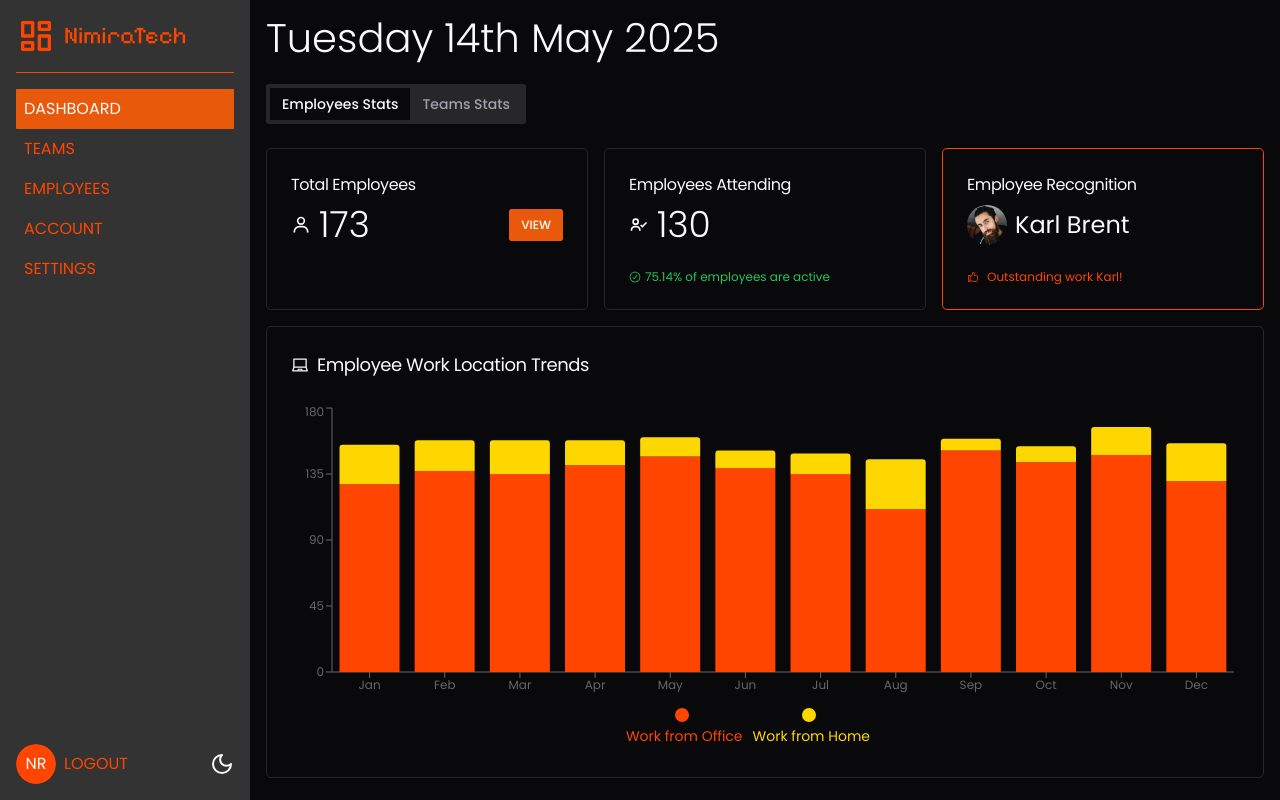
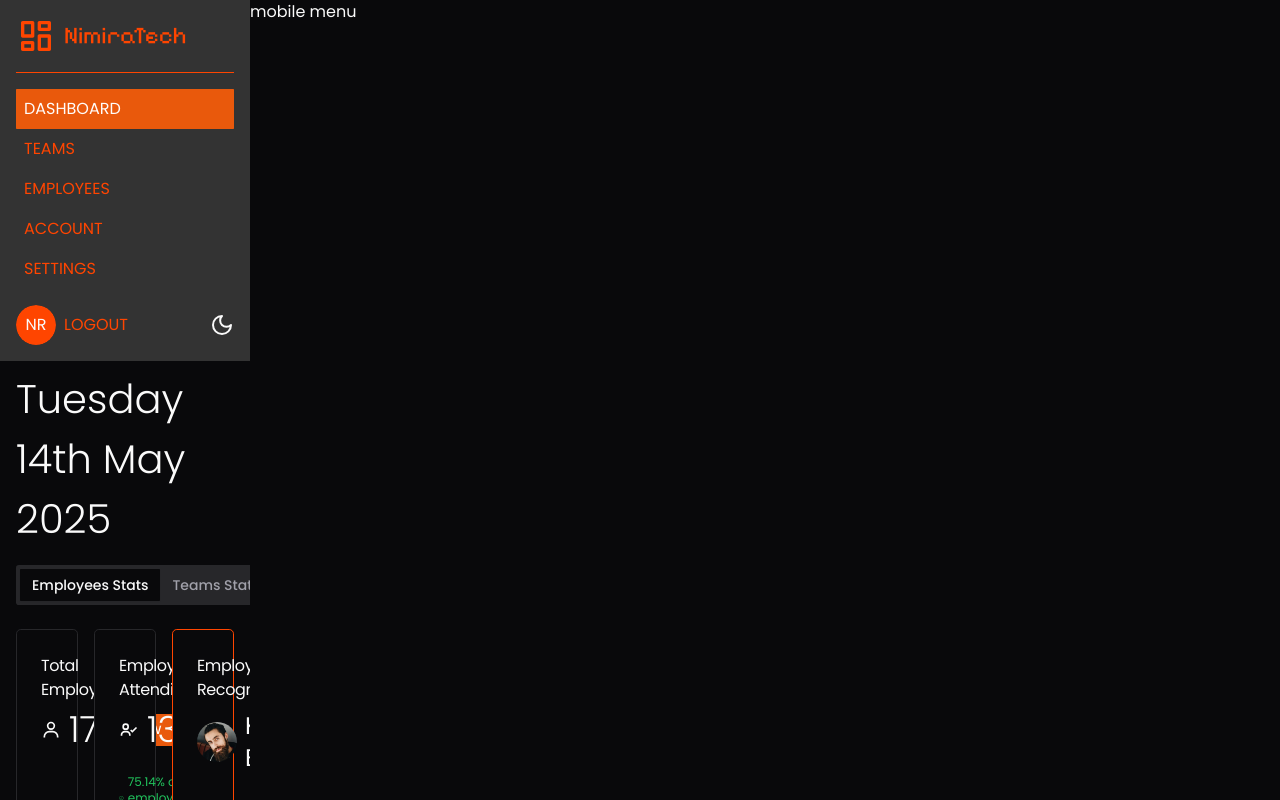
Before and after one commit to Nimira43/NT-Dashboard, a Next.js app: page /dashboard in a window 1280 px wide. Built offline with nearby package versions, Linux system fonts and the light colour scheme.

Commit message:
Updating Dashboard layout

```diff
--- a/app/dashboard/layout.tsx
+++ b/app/dashboard/layout.tsx
@@ -4,8 +4,11 @@ export default function DashboardLayout(
   {children}: {children: React.ReactNode}
 ) {
   return (
-    <div className='grid grid-cols-[250px_1fr] h-screen'>
-      <MainMenu/>
+    <div className='grid md:grid-cols-[250px_1fr] h-screen'>
+      <MainMenu />
+      <div className='sticky top-0 left-0 bg-background'>
+        mobile menu
+      </div>
       <div className='overflow-auto py-2 px-4'>
         <h1 className='pb-4'>Tuesday 14th May 2025</h1>
         {children}
```
